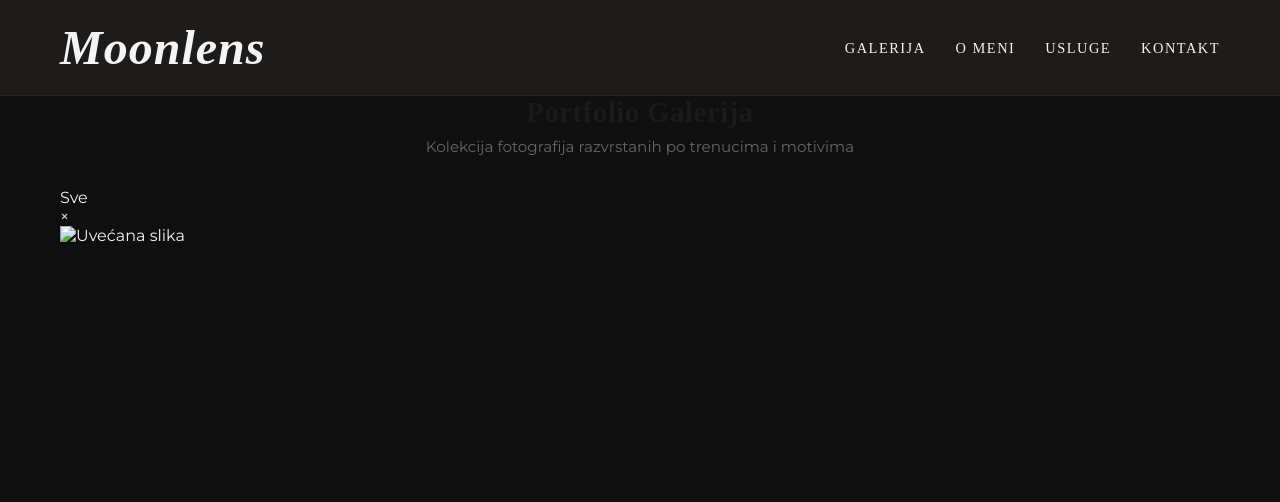
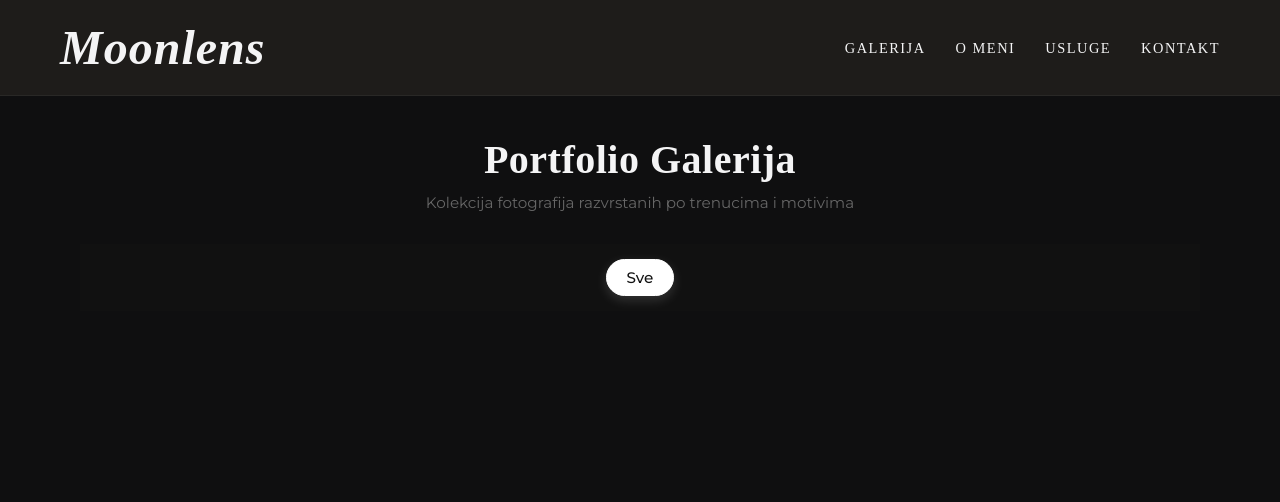
Before and after one commit to milovan-dev/Moonlens, a Flask app: page /gallery in a window 1280 px wide. Shown: the top 502 px of the page. Run offline with Flask 3, Linux system fonts and the light colour scheme; tables that the repository leaves empty hold one stand-in row (values such as "Sample post"); some web fonts are replaced.

Commit message:
add sticky filters, active states, and lightbox modal styles

```diff
--- a/app/static/css/modules/gallery.css
+++ b/app/static/css/modules/gallery.css
@@ -1,102 +1,203 @@
-
-/* Sekcija galerije */
-.gallery-section {
-    padding: 40px 0;
+/* Opšti kontejner galerije */
+.gallery-page-container {
+    max-width: 1400px;
+    margin: 0 auto;
+    padding: 40px 20px;
 }
 
-/* Zaglavlje galerije */
-.gallery-header {
+/* Zaglavlje stranice */
+.page-header {
     text-align: center;
-    margin-bottom: 40px;
+    margin-bottom: 30px;
 }
 
-.gallery-title {
-    font-family: var(--font-heading);
+.page-header .page-title {
     font-size: 2.5rem;
     color: var(--text-main);
     margin-bottom: 10px;
 }
 
-.gallery-subtitle {
-    color: var(--text-muted);
-    font-size: 1rem;
-    font-style: italic;
+.page-subtitle {
+    font-size: 1.1rem;
+    color: var(--text-muted, #aaa);
 }
 
-/* Mreža (Grid) za fotografije */
+/* Navigacija sa dugmićima koja uvek ostaje vidljiva na vrhu */
+.gallery-filters {
+    display: flex;
+    justify-content: center;
+    flex-wrap: wrap;
+    gap: 12px;
+    margin-bottom: 50px;
+    position: sticky;
+    top: 95px; /* Podesi npr. na 70px ako iznad imaš fiksni krovni meni sajta */
+    z-index: 100; /* Veći z-index da uvek bude iznad slika i teksta */
+    background-color: rgba(18, 18, 18, 0.9); /* Tamna pozadina da se tekst ne providi */
+    backdrop-filter: blur(10px);
+    padding: 15px 0;
+}
+
+.filter-btn {
+    display: inline-block;
+    text-decoration: none;
+    background-color: transparent;
+    color: var(--text-main, #bbb);
+    border: 1px solid rgba(255, 255, 255, 0.15);
+    padding: 8px 20px;
+    border-radius: 30px;
+    font-size: 0.95rem;
+    cursor: pointer;
+    transition: all 0.3s ease;
+}
+
+.filter-btn:hover {
+    color: #fff;
+    border-color: rgba(255, 255, 255, 0.4);
+    background-color: rgba(255, 255, 255, 0.05);
+}
+/* Stil kada je dugme aktivno */
+.filter-btn.active {
+    background-color: #fff !important;
+    color: #121212 !important;
+    border-color: #fff !important;
+    font-weight: 500;
+    box-shadow: 0 4px 12px rgba(255, 255, 255, 0.15);
+}
+
+/* Sekcija za svaku pojedinačnu kategoriju */
+.category-section {
+    margin-bottom: 60px;
+    /* Sprečava da fiksirani navbar / filteri prekriju naslov sekcije pri skrolovanju */
+    scroll-margin-top: 100px;
+}
+
+.category-heading {
+    font-size: 1.8rem;
+    color: var(--text-main);
+    margin-bottom: 24px;
+    padding-bottom: 10px;
+    border-bottom: 1px solid rgba(255, 255, 255, 0.1);
+}
+
+/* Mreža (Grid) za kartice */
 .gallery-grid {
     display: grid;
     grid-template-columns: repeat(auto-fill, minmax(300px, 1fr));
     gap: 24px;
 }
 
-/* Pojedinačna kartica slike */
-.gallery-item {
-    position: relative;
+/* Pojedinačna kartica i slika */
+.gallery-card {
+    background-color: rgba(255, 255, 255, 0.03);
+    border-radius: 12px;
     overflow: hidden;
-    border-radius: 8px;
-    background-color: var(--card-bg);
-    box-shadow: 0 4px 12px rgba(0, 0, 0, 0.2);
-    aspect-ratio: 4 / 3; /* Održava uredan oblik kartica */
+    border: 1px solid rgba(255, 255, 255, 0.08);
+    transition: transform 0.3s ease, box-shadow 0.3s ease;
 }
 
-/* Slika */
-.gallery-img {
+.gallery-card:hover {
+    transform: translateY(-5px);
+    box-shadow: 0 10px 20px rgba(0, 0, 0, 0.3);
+}
+
+.gallery-image-wrapper {
+    position: relative;
+    width: 100%;
+    height: 350px;
+    overflow: hidden;
+}
+
+.gallery-image {
     width: 100%;
     height: 100%;
     object-fit: cover;
-    transition: transform 0.4s ease;
+    transition: transform 0.5s ease;
 }
 
-.gallery-item:hover .gallery-img {
+.gallery-card:hover .gallery-image {
     transform: scale(1.05);
 }
 
-/* Overlay sa informacijama koji se pojavljuje na hover */
-.gallery-overlay {
+/* Overlay sa tekstom preko slike */
+.gallery-card-overlay {
     position: absolute;
     bottom: 0;
     left: 0;
     right: 0;
     padding: 20px;
-    background: linear-gradient(to top, rgba(15, 15, 16, 0.95), transparent);
-    opacity: 0;
-    transition: opacity 0.3s ease;
+    background: linear-gradient(to top, rgba(0, 0, 0, 0.8), transparent);
     display: flex;
     flex-direction: column;
     justify-content: flex-end;
 }
 
-.gallery-item:hover .gallery-overlay {
-    opacity: 1;
-}
-
-/* Tekst unutar overlay-a */
 .photo-title {
-    font-family: var(--font-heading);
     font-size: 1.2rem;
-    color: var(--text-main);
-    margin-bottom: 4px;
+    color: #fff;
+    margin: 0 0 5px 0;
+    font-weight: 500;
 }
 
 .photo-date {
     font-size: 0.85rem;
-    color: var(--text-muted);
+    color: #ccc;
+    margin: 0;
+}
+
+/* Modalni prozor preko celog ekrana */
+.image-modal {
+    display: none; /* Inicijalno sakriveno */
+    position: fixed;
+    z-index: 1000;
+    padding-top: 50px;
+    left: 0;
+    top: 0;
+    width: 100%;
+    height: 100%;
+    overflow: auto;
+    background-color: rgba(0, 0, 0, 0.9); /* Duboka tamna pozadina */
+    backdrop-filter: blur(5px);
+}
+
+/* Uvećana slika */
+.modal-content {
+    margin: auto;
+    display: block;
+    max-width: 85%;
+    max-height: 85vh; /* Da nikada ne prelazi visinu ekrana */
+    object-fit: contain;
+    border-radius: 8px;
+    box-shadow: 0 5px 25px rgba(0,0,0,0.5);
+    animation: zoomIn 0.3s ease;
+}
+
+@keyframes zoomIn {
+    from {transform: scale(0.9); opacity: 0;}
+    to {transform: scale(1); opacity: 1;}
+}
+
+/* Dugme za zatvaranje (X) - veće i bliže centru/slici */
+.modal-close {
+    position: absolute;
+    top: 40px;          /* Prilagodi po potrebi */
+    right: calc(50% - 65vh); /* Drži ga bliže desnoj ivici slike umesto skroz uz ivicu ekrana */
+    color: #fff;
+    font-size: 50px;    /* Povećano sa 40px */
+    font-weight: 400;
+    cursor: pointer;
+    z-index: 1001;
+    transition: color 0.2s, transform 0.2s;
+}
+
+.modal-close:hover {
+    color: #ff4d4d;     /* Blago crvenkasto pri hover-u za bolji efekat */
+    transform: scale(1.1);
 }
 
 /* Poruka kada nema fotografija */
-.no-photos {
-    grid-column: 1 / -1;
+.no-photos-container, .no-photos-text {
     text-align: center;
-    color: var(--text-muted);
-    padding: 60px 0;
-    font-style: italic;
+    color: var(--text-muted, #aaa);
+    padding: 30px;
+    font-size: 1rem;
 }
-
-/* Responzivnost za manje ekrane */
-@media (max-width: 768px) {
-    .gallery-grid {
-        grid-template-columns: 1fr;
-        gap: 16px;
-    }
-}
--- a/app/static/css/modules/global.css
+++ b/app/static/css/modules/global.css
@@ -16,6 +16,9 @@
     box-sizing: border-box;
     margin:0;
     padding:0;
+}
+html {
+    scroll-behavior: smooth;
 }
 body {
     background-color: var(--bg-color);
```
